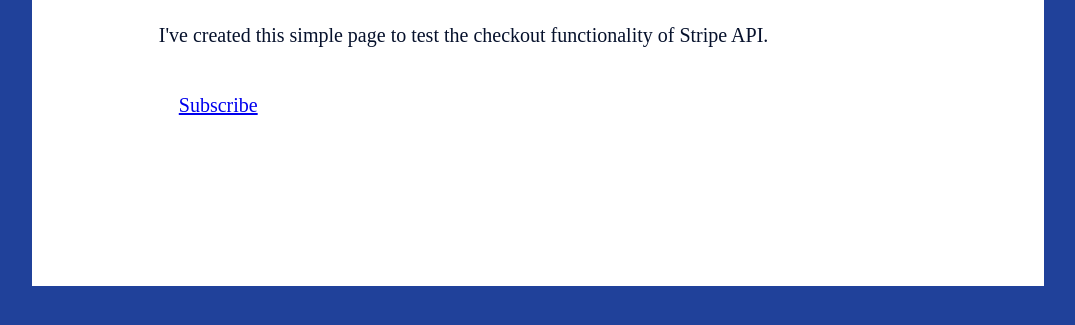
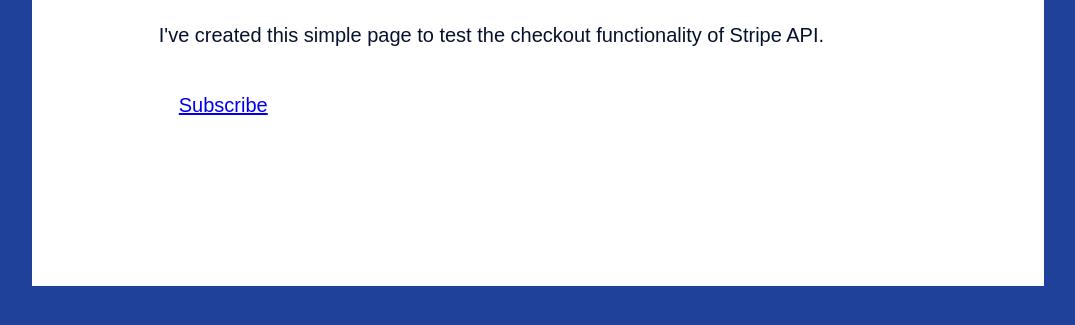
Before and after one commit to bryanjenkins/stripe-site, a plain HTML site: page index.html in a window 1280 px wide. Shown: the part 213-538 px from the top of the page, without its empty margins (102-1177 px from the left). Drawn offline with Linux system fonts and the light colour scheme; a web font is replaced by a local one.

Commit message:
add fonts

```diff
--- a/css/style.css
+++ b/css/style.css
@@ -1,7 +1,8 @@
 @import url("https://use.typekit.net/viz0roz.css");
 
 body {
-    font-family: "Aktiv Grotesk Ex";
+    font-family: aktiv-grotesk-extended, sans-serif;
+    font-style: normal;
     font-weight: 400;
     font-size: 20px;
     line-height: 30px;
@@ -10,7 +11,7 @@ body {
 }
 
 h1 {
-    font-family: Utopia Std;
+    font-family: utopia-std, serif;
     font-style: normal;
     font-weight: bold;
     font-size: 50px;
```
